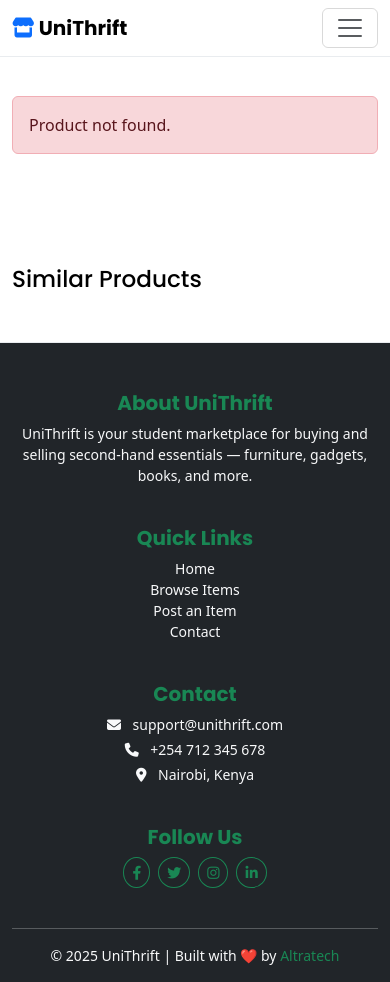
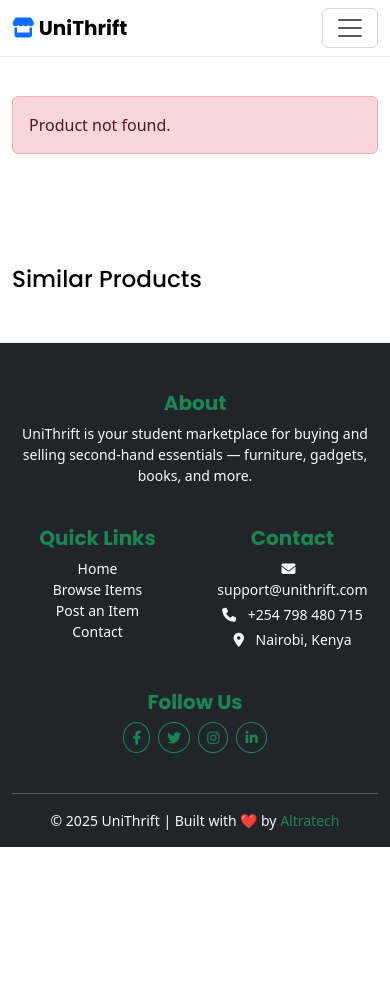
Before and after one commit to Amos-mathu/UniThrift, a plain HTML site: page product.html in a window 390 px wide. After the commit the page ends 847 px from the top, so only its background shows below. Drawn offline with nearby package versions, Linux system fonts and the light colour scheme; some packages are replaced by stand-ins of ours; a script that the page names is missing.

Commit message:
Refactor footer sections for consistency and responsiveness across multiple pages

```diff
--- a/product.html
+++ b/product.html
@@ -117,13 +117,16 @@
     <footer class="bg-dark text-light pt-5 pb-3">
   <div class="container">
     <div class="row text-center text-md-start">
-                <div class="col-md-3 mb-4">
-                    <h5 class="text-success fw-bold">About UniThrift</h5>
+      <!-- About -->
+      <div class="col-12 col-md-6 col-lg-3 mb-4">
+        <h5 class="text-success fw-bold">About</h5>
         <p class="small">
           UniThrift is your student marketplace for buying and selling second-hand essentials — furniture, gadgets, books, and more.
         </p>
       </div>
-                <div class="col-md-3 mb-4">
+
+      <!-- Quick Links -->
+      <div class="col-6 col-md-6 col-lg-3 mb-4">
         <h5 class="text-success fw-bold">Quick Links</h5>
         <ul class="list-unstyled small">
           <li><a href="index.html" class="text-decoration-none text-light">Home</a></li>
@@ -132,13 +135,17 @@
           <li><a href="contact.html" class="text-decoration-none text-light">Contact</a></li>
         </ul>
       </div>
-                <div class="col-md-3 mb-4">
+
+      <!-- Contact -->
+      <div class="col-6 col-md-6 col-lg-3 mb-4">
         <h5 class="text-success fw-bold">Contact</h5>
         <p class="small mb-1"><i class="fas fa-envelope me-2"></i> support@unithrift.com</p>
-                    <p class="small mb-1"><i class="fas fa-phone me-2"></i> +254 712 345 678</p>
+        <p class="small mb-1"><i class="fas fa-phone me-2"></i> +254 798 480 715</p>
         <p class="small"><i class="fas fa-map-marker-alt me-2"></i> Nairobi, Kenya</p>
       </div>
-                <div class="col-md-3 mb-4">
+
+      <!-- Follow Us -->
+      <div class="col-12 col-md-6 col-lg-3 mb-4">
         <h5 class="text-success fw-bold">Follow Us</h5>
         <div class="d-flex justify-content-center justify-content-md-start gap-2">
           <a href="#" class="btn btn-outline-success btn-sm rounded-circle"><i class="fab fa-facebook-f"></i></a>
@@ -148,12 +155,15 @@
         </div>
       </div>
     </div>
+
     <hr class="border-light">
+
     <div class="text-center small">
       © 2025 UniThrift | Built with ❤️ by <a href="#" class="text-success text-decoration-none">Altratech</a>
     </div>
   </div>
 </footer>
+
 
     <script src="https://cdn.jsdelivr.net/npm/bootstrap@5.3.0/dist/js/bootstrap.bundle.min.js"></script>
     <script src="https://cdn.jsdelivr.net/npm/sweetalert2@11"></script>
```
Also changed, not shown: checkout.html (+1 -0 lines), login.html (+6 -5 lines), orders.html (+6 -5 lines), post-item.html (+6 -5 lines), profile.html (+6 -5 lines), register.html (+6 -5 lines), wishlist.html (+6 -5 lines). Lines whose indentation alone changed are shown as unchanged.
